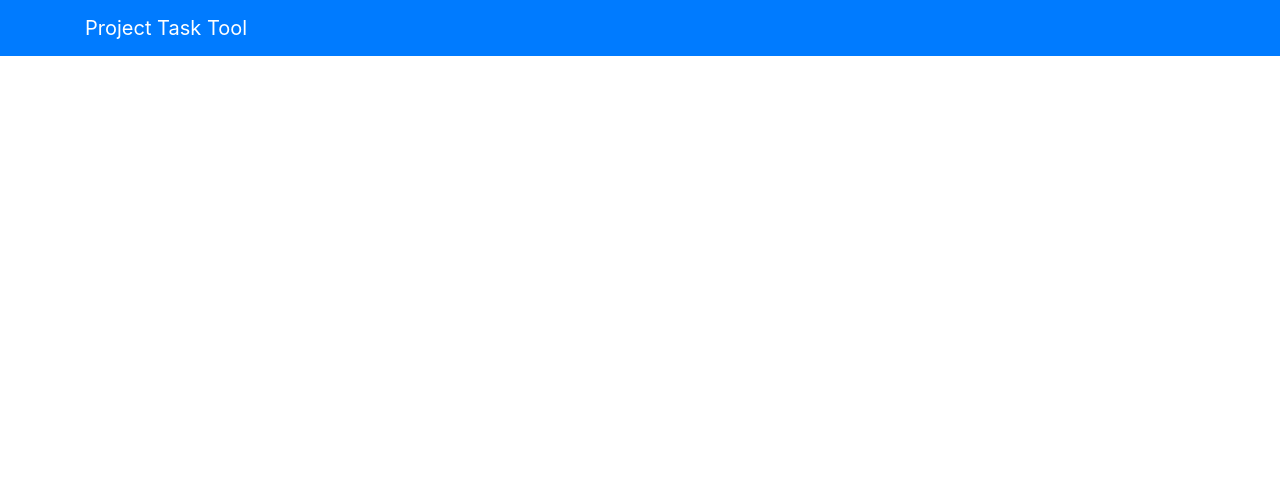
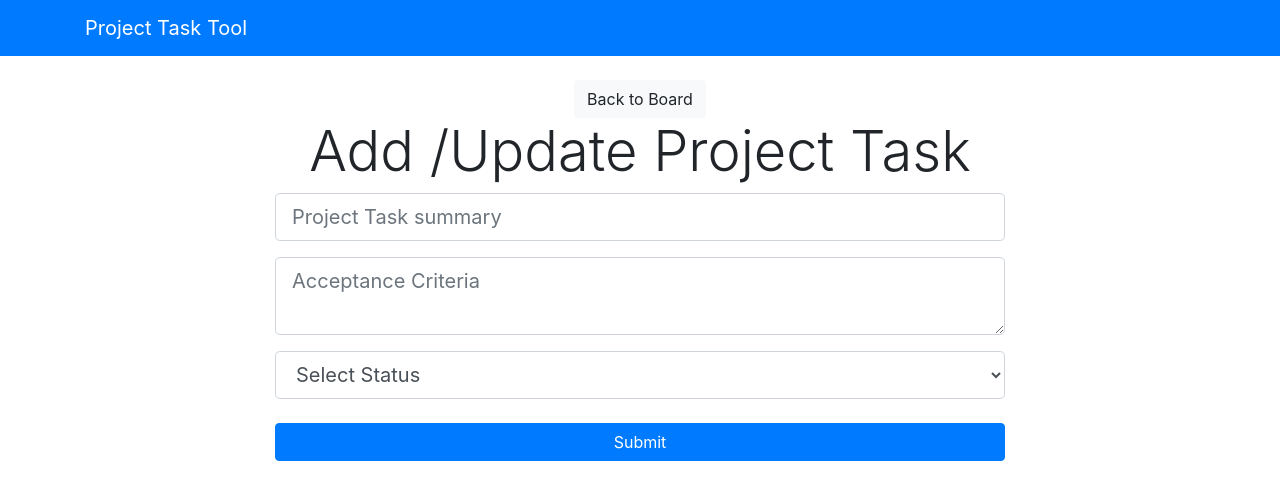
Before and after one commit to VictorWangwz/kanban-app-frontend, a React (Create React App) app: page /updateProjectTask/1 in a window 1280 px wide. Shown: the top 500 px of the page. Built offline with nearby package versions, Linux system fonts and the light colour scheme; no server answers.

Commit message:
update done

```diff
--- a/src/App.js
+++ b/src/App.js
@@ -7,6 +7,7 @@ import {BrowserRouter as Router, Route} from "react-router-dom";
 import AddProjectTask from './components/ProjectTask/AddProjectTask';
 import {Provider} from "react-redux";
 import store from "./store"
+import UpdateProjectTask from './components/ProjectTask/UpdateProjectTask';
 
 class App extends Component {
   render() {
@@ -19,6 +20,7 @@ class App extends Component {
           <Navbar />
           <Route exact path="/" component={ProjectBoard}></Route>
           <Route exact path="/addProjectTask" component={AddProjectTask}></Route>
+          <Route exact path="/updateProjectTask/:pt_id" component={UpdateProjectTask}></Route>
         </div>
         </Provider>
       </Router>
--- a/src/actions/projectTaskActions.js
+++ b/src/actions/projectTaskActions.js
@@ -1,5 +1,5 @@
 import axios from "axios";
-import {GET_ERRORS, GET_PROJECT_TASKS, DELETE_PROJECT_TASKS }from "./types";
+import {GET_ERRORS, GET_PROJECT_TASKS, GET_PROJECT_TASK, DELETE_PROJECT_TASKS }from "./types";
 
 export const addProjectTask = (project_task, history) => async dispatch =>{
     try{
@@ -37,3 +37,16 @@ export const deleteProjectTask = pt_id => async dispatch =>{
     }
 
 }
+
+export const getProjectTask = ( pt_id, history) => async dispatch =>{
+    try{
+        const response = await axios.get(`http://localhost:8080/api/board/${pt_id}`);
+        dispatch({
+            type: GET_PROJECT_TASK,
+            payload: response.data
+        })
+    }catch(error){
+        history.push('/')
+    }
+
+}
--- a/src/actions/types.js
+++ b/src/actions/types.js
@@ -1,3 +1,4 @@
 export const GET_ERRORS = "GET_ERRORS";
 export const GET_PROJECT_TASKS = "GET_PROJECT_TASKS";
+export const GET_PROJECT_TASK = "GET_PROJECT_TASK";
 export const DELETE_PROJECT_TASKS = "DELETE_PROJECT_TASKS";
--- a/src/components/NavBar.js
+++ b/src/components/NavBar.js
@@ -4,7 +4,7 @@ export default function Navbar() {
   return (
     <nav className="navbar navbar-expand-sm navbar-dark bg-primary mb-4">
         <div className="container">
-            <a className="navbar-brand" href="Dashboard.html">
+            <a className="navbar-brand" href="/">
                 Project Task Tool
             </a>
             <button className="navbar-toggler" type="button" data-toggle="collapse" data-target="#mobile-nav">
--- a/src/components/ProjectTask/ProjectTaskItem.js
+++ b/src/components/ProjectTask/ProjectTaskItem.js
@@ -21,9 +21,9 @@ class ProjectTaskItem extends Component {
             <p className="card-text text-truncate ">
                 { project_task.acceptanceCriteria }
             </p>
-            <a className="btn btn-primary">
+            <Link to={`/updateProjectTask/${project_task.id}`} className="btn btn-primary">
                 View / Update
-            </a>
+            </Link>
 
             <button className="btn btn-danger ml-4" onClick={this.onDeleteClick.bind(this, project_task.id)}>
                 Delete
--- a/src/components/ProjectTask/UpdateProjectTask.js
+++ b/src/components/ProjectTask/UpdateProjectTask.js
@@ -1,25 +1,82 @@
 import React, { Component } from 'react'
-
+import {Link} from "react-router-dom";
+import {connect} from "react-redux";
+import PropTypes from "prop-types";
+import {getProjectTask, addProjectTask} from "../../actions/projectTaskActions";
+import classnames from "classnames";
 class UpdateProjectTask extends Component {
+    constructor(){
+        super();
+        this.state = {
+            id: "",
+            summary:"",
+            acceptanceCriteria: "",
+            status: "",
+            errors: {}
+        }
+        this.onChange = this.onChange.bind(this);
+        this.onSubmit= this.onSubmit.bind(this);
+    }
+    componentDidMount(){
+        const {pt_id} = this.props.match.params;
+        this.props.getProjectTask(pt_id)
+    }
+    componentWillReceiveProps(nextProps){
+        if(nextProps.errors)
+        {
+            this.setState({errors: nextProps.errors})
+        }
+        const {
+            id,
+            summary,
+            acceptanceCriteria,
+            status
+        } = nextProps.project_task;
+        this.setState({
+            id,
+            summary,
+            acceptanceCriteria,
+            status
+        })
+    }
+    onChange(e){
+        this.setState({[e.target.name]: e.target.value})
+    }
+    onSubmit(e){
+        e.preventDefault();
+        const updatedTask = {
+            id: this.state.id,
+            summary: this.state.summary,
+            acceptanceCriteria: this.state.acceptanceCriteria,
+            status:this.state.status
+        };
+        this.props.addProjectTask(updatedTask, this.props.history)
+    }
   render() {
+      const {errors} = this.state;
     return (
         <div className="addProjectTask">
         <div className="container">
             <div className="row">
                 <div className="col-md-8 m-auto">
-                    <a href="/ProjectBoard.html" className="btn btn-light">
+                    <a href="/" className="btn btn-light">
                         Back to Board
                     </a>
                     <h4 className="display-4 text-center">Add /Update Project Task</h4>
-                    <form>
+                    <form onSubmit={this.onSubmit}>
                         <div className="form-group">
-                            <input type="text" className="form-control form-control-lg" name="summary" placeholder="Project Task summary" />
+                            <input type="text" className={classnames("form-control form-control-lg", {
+                                "is-valid": errors.summary
+                            })} name="summary" placeholder="Project Task summary" value={this.state.summary} onChange={this.onChange}/>
+                            {
+                                errors.summary && (<div className="invalid-feedback"> {errors.summary}</div>)
+                            }
                         </div>
                         <div className="form-group">
-                            <textarea className="form-control form-control-lg" placeholder="Acceptance Criteria" name="acceptanceCriteria"></textarea>
+                            <textarea className="form-control form-control-lg" placeholder="Acceptance Criteria" name="acceptanceCriteria" value={this.state.acceptanceCriteria} onChange={this.onChange}></textarea>
                         </div>
                         <div className="form-group">
-                            <select className="form-control form-control-lg" name="status">
+                            <select className="form-control form-control-lg" name="status" value={this.state.status} onChange={this.onChange}>
                                 <option value="">Select Status</option>
                                 <option value="TO_DO">TO DO</option>
                                 <option value="IN_PROGRESS">IN PROGRESS</option>
@@ -35,4 +92,16 @@ class UpdateProjectTask extends Component {
     )
   }
 }
-export default UpdateProjectTask
+
+UpdateProjectTask.propTypes = {
+    project_task: PropTypes.object.isRequired,
+    errors: PropTypes.object.isRequired,
+    getProjectTask: PropTypes.func.isRequired,
+    addProjectTask: PropTypes.func.isRequired
+}
+
+const mapStateToProps = state =>({
+    project_task: state.project_task.project_task,
+    errors: state.errors
+})
+export default connect(mapStateToProps, {getProjectTask, addProjectTask})(UpdateProjectTask)
--- a/src/reducers/projectTaskReducer.js
+++ b/src/reducers/projectTaskReducer.js
@@ -1,6 +1,7 @@
-import {GET_PROJECT_TASKS, DELETE_PROJECT_TASKS} from "../actions/types";
+import {GET_PROJECT_TASKS, GET_PROJECT_TASK, DELETE_PROJECT_TASKS} from "../actions/types";
 const initialState = {
-    project_tasks: [ ]
+    project_tasks: [ ],
+    project_task: {}
 };
 export default function(state=initialState, action){
     switch(action.type){
@@ -16,6 +17,11 @@ export default function(state=initialState, action){
                     project_task => project_task.id !== action.payload
                 )
             };
+        case GET_PROJECT_TASK:
+            return {
+                ...state,
+                project_task: action.payload
+            }
         default:
             return state;
     }
```
